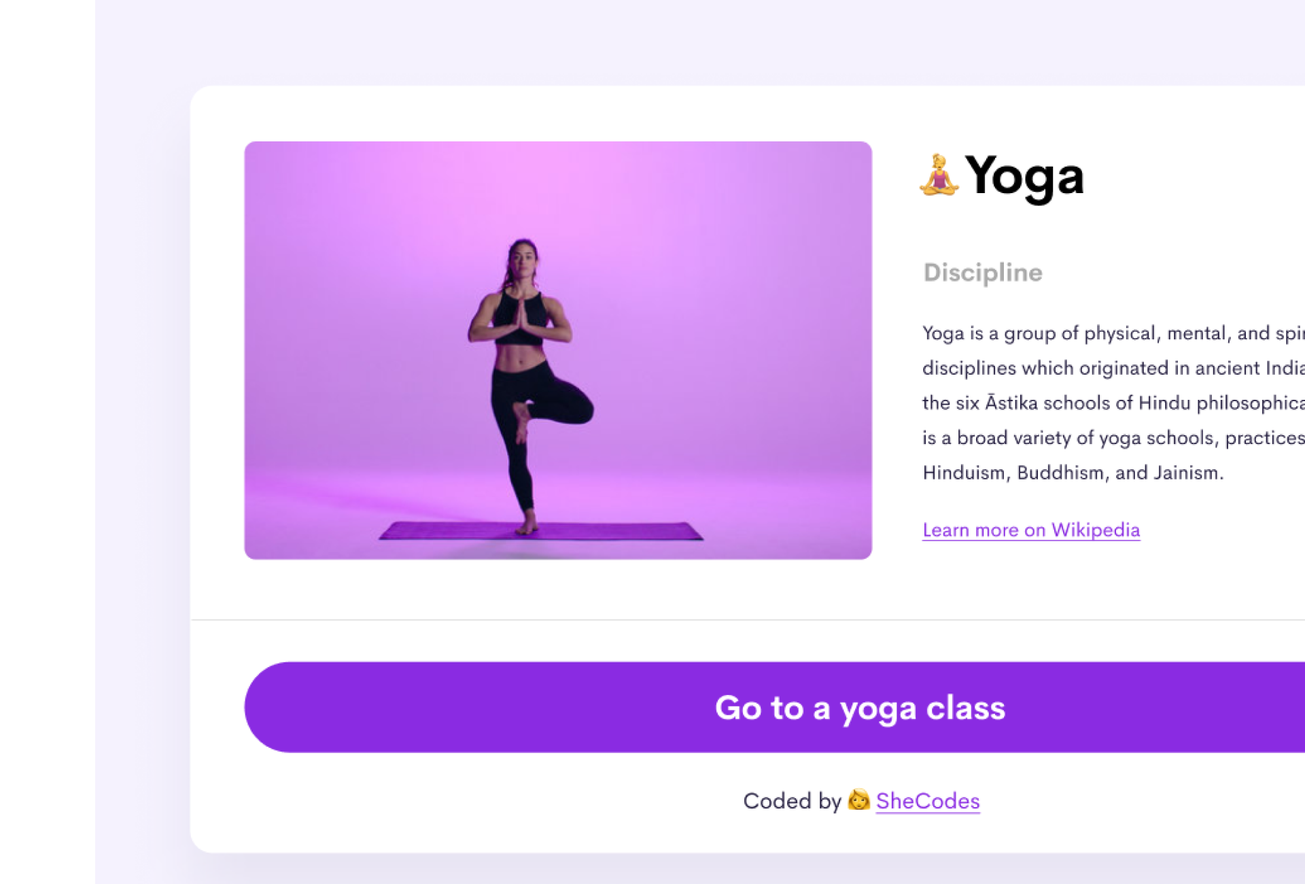
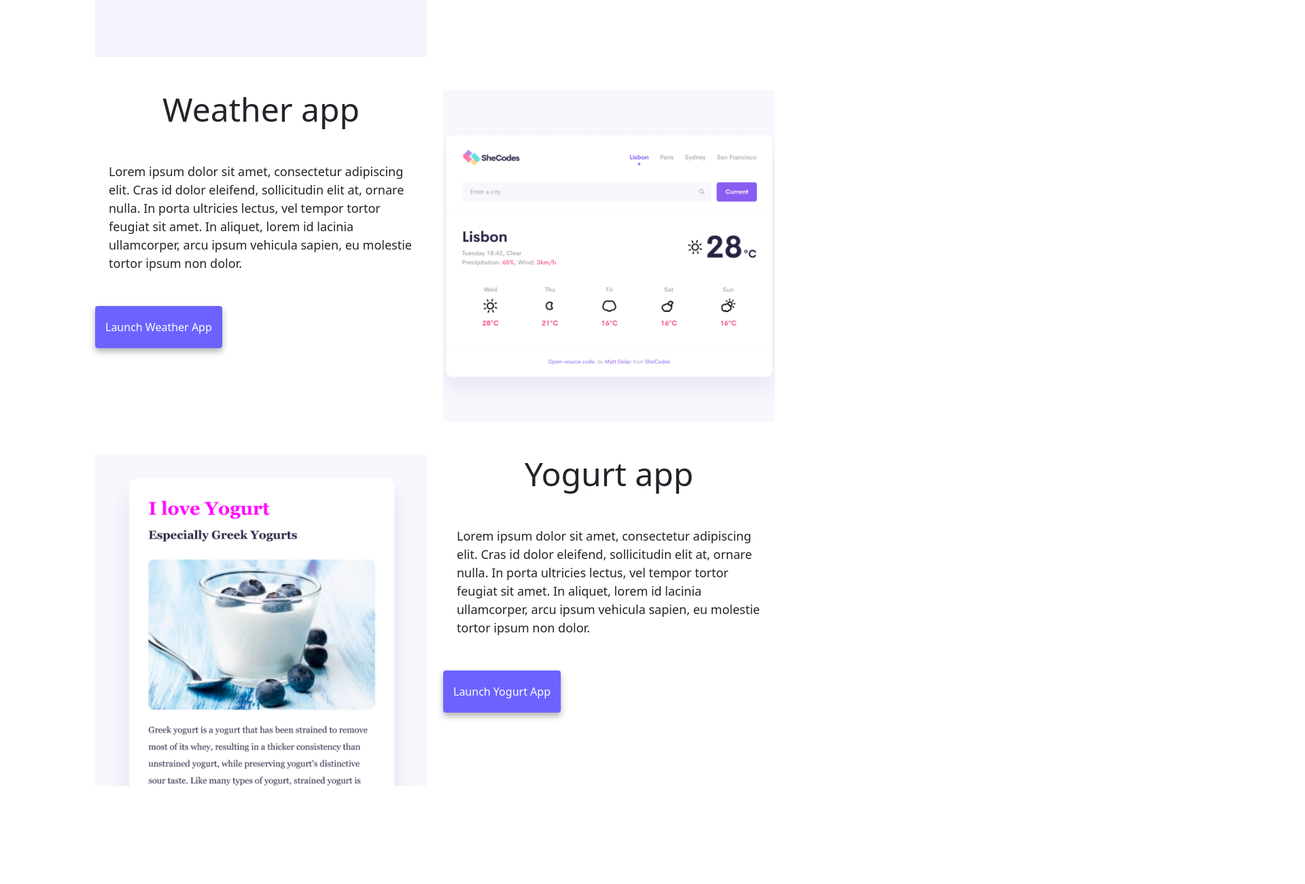
Before and after one commit to Alonwye/profile-app, a plain HTML site: page index.html in a window 1280 px wide. Shown: the part 860-2160 px from the top of the page at 68% size, 1920 px wide, since content can reach past the window. After the commit the page ends 2064 px from the top, so only its background shows below. Drawn offline with nearby package versions, Linux system fonts and the light colour scheme.

Commit message:
fixed class definitions on images

```diff
--- a/index.html
+++ b/index.html
@@ -75,10 +75,9 @@
       <div class="row mb-5">
         <div class="col-sm-6">
           <img
-            class="d-none d-md-block"
             src="images/yoga.png"
             alt="Yoga pose"
-            class="img-fluid"
+            class="img-fluid d-none d-md-block"
           />
         </div>
         <div class="col-sm-6">
@@ -111,20 +110,18 @@
         </div>
         <div class="col-sm-6">
           <img
-            class="d-none d-md-block"
             src="images/weather.png"
             alt="Weather app"
-            class="img-fluid"
+            class="img-fluid d-none d-md-block"
           />
         </div>
       </div>
       <div class="row mb-5">
         <div class="col-sm-6">
           <img
-            class="d-none d-md-block"
             src="images/yogurt.png"
             alt="Yogurt cup"
-            class="img-fluid"
+            class="img-fluid d-none d-md-block"
           />
         </div>
         <div class="col-sm-6">
```
